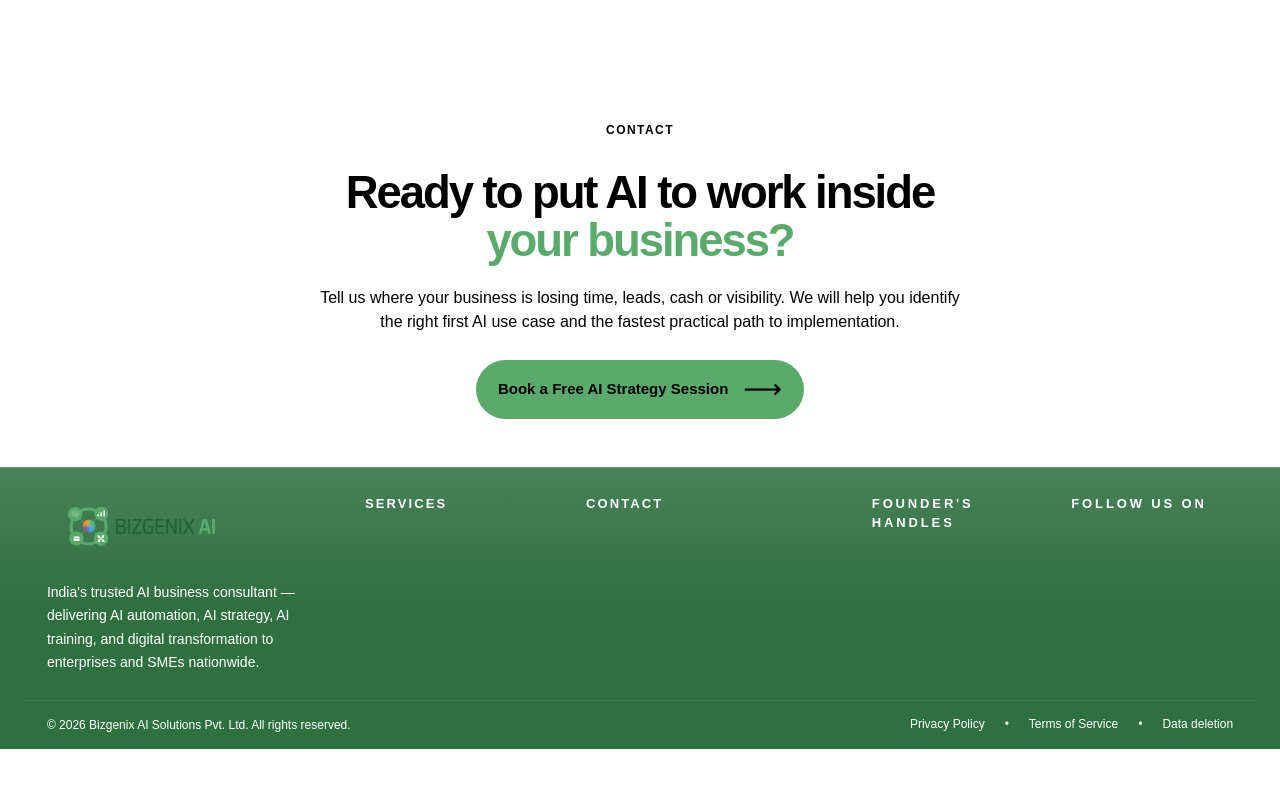
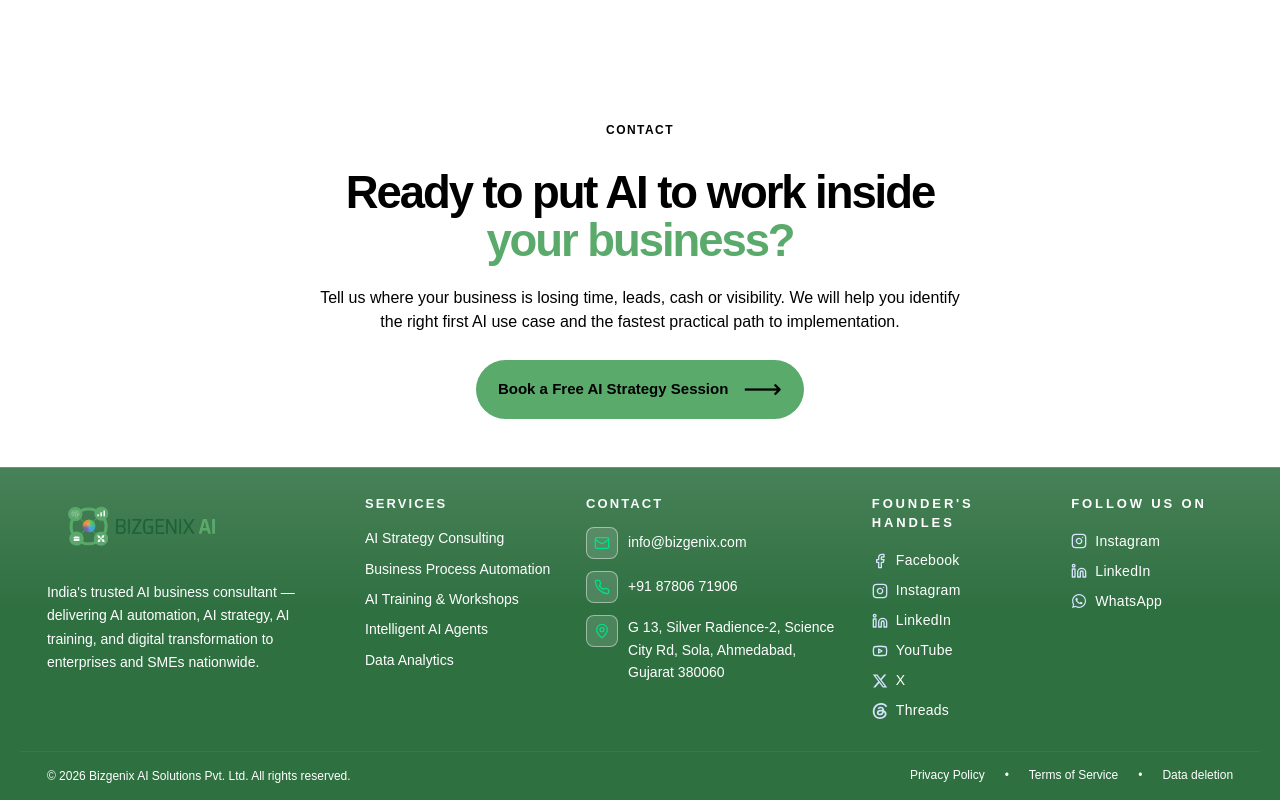
Before and after one commit to praneshvaibhav/bizgenixai, a Next.js app: page / in a window 1280 px wide. Shown: the part 6151-6951 px from the top of the page. Before the commit the page ends 6900 px from the top, so only its background shows below. Built offline with nearby package versions, Linux system fonts and the light colour scheme.

Commit message:
Fix desktop footer visibility

```diff
--- a/app/SiteFooter.tsx
+++ b/app/SiteFooter.tsx
@@ -39,14 +39,14 @@
             <p className={styles.description}>India&apos;s trusted AI business consultant — delivering AI automation, AI strategy, AI training, and digital transformation to enterprises and SMEs nationwide.</p>
           </div>
 
-          <details className={styles.footerGroup}>
+          <details className={styles.footerGroup} open>
             <summary><h2 className={styles.heading}>Services</h2><span className={styles.groupArrow} aria-hidden="true">⌄</span></summary>
             <nav className={styles.linkGroup} aria-label="Footer services">
               <ul>{services.map(([label, href]) => <li key={label}><a href={href}>{label}</a></li>)}</ul>
             </nav>
           </details>
 
-          <details className={styles.footerGroup}>
+          <details className={styles.footerGroup} open>
             <summary><h2 className={styles.heading}>Contact</h2><span className={styles.groupArrow} aria-hidden="true">⌄</span></summary>
             <address className={styles.contactList}>
                 <a href="mailto:info@bizgenix.com"><span className={styles.contactIcon}><img src="/footer/mail.svg" alt="" width={20} height={20} /></span><span>info@bizgenix.com</span></a>
@@ -55,7 +55,7 @@
               </address>
           </details>
 
-          <details className={`${styles.footerGroup} ${styles.follow}`}>
+          <details className={`${styles.footerGroup} ${styles.follow}`} open>
             <summary><h2 className={styles.heading}>Founder&apos;s Handles</h2><span className={styles.groupArrow} aria-hidden="true">⌄</span></summary>
             <ul className={styles.socials}>
               {founderSocials.map(social => <li key={social.icon}>
@@ -67,7 +67,7 @@
             </ul>
           </details>
 
-          <details className={`${styles.footerGroup} ${styles.follow}`}>
+          <details className={`${styles.footerGroup} ${styles.follow}`} open>
             <summary><h2 className={styles.heading}>Follow us on</h2><span className={styles.groupArrow} aria-hidden="true">⌄</span></summary>
             <ul className={styles.socials}>
               {companySocials.map(social => <li key={social.icon}>
```
